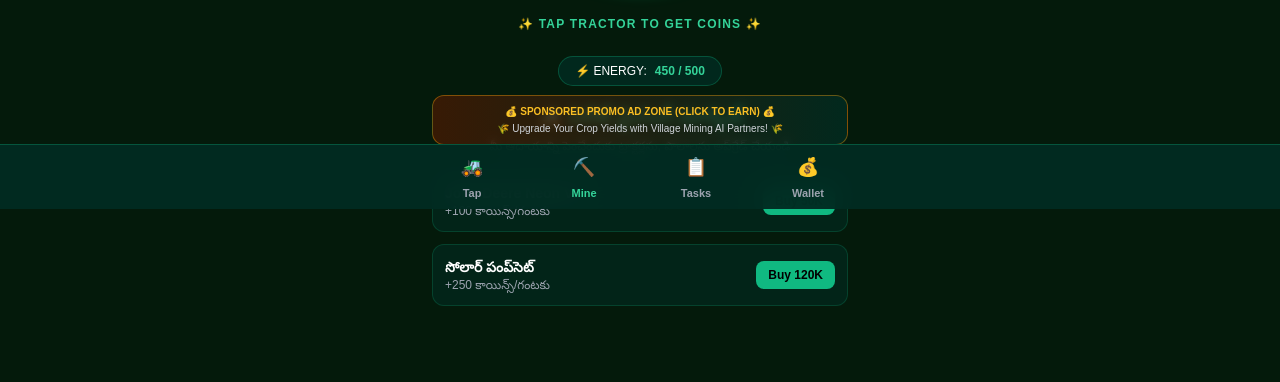
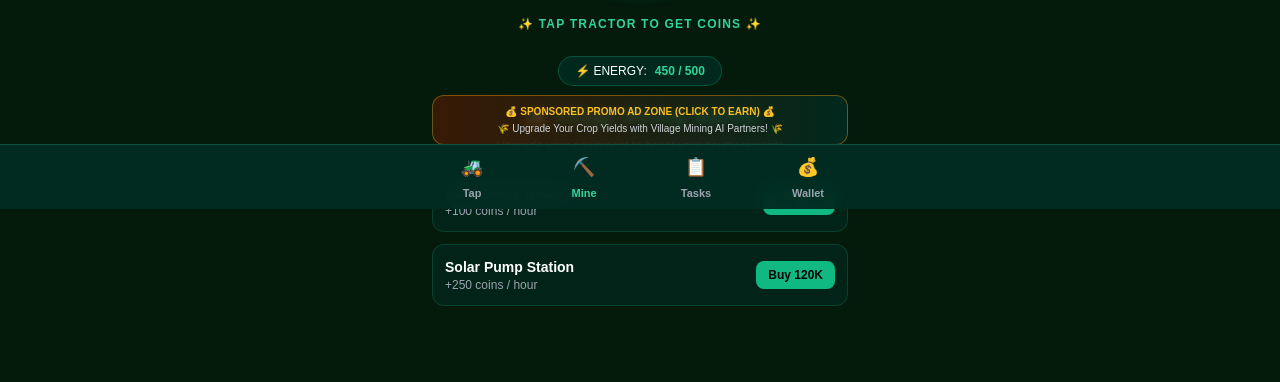
Before and after one commit to murthyAI/Village-Mining-AI, a Flask app: page / in a window 1280 px wide, after a click that opens the changed part. Shown: the part 591-973 px from the top of the page. Run offline with Flask 3, Linux system fonts and the light colour scheme; data comes from the database, SQL or seed files in the repository; some libraries are stand-ins or nearby versions.

Commit message:
Update index.html

```diff
--- a/templates/index.html
+++ b/templates/index.html
@@ -1,5 +1,5 @@
 <!DOCTYPE html>
-<html lang="te">
+<html lang="en">
 <head>
     <meta charset="UTF-8">
     <meta name="viewport" content="width=device-width, initial-scale=1.0">
@@ -75,20 +75,20 @@
         </div>
 
         <div id="mine-page" class="tab-content text-center pt-4">
-            <h3 class="text-xl font-bold text-emerald-400 mb-2">🚜 విలేజ్ మైనింగ్ మార్కెట్</h3>
-            <p class="text-xs text-gray-400 mb-4">మీ ఆదాయాన్ని పెంచేందుకు ట్రాక్టర్లను, పొలాలను అప్‌గ్రేడ్ చేయండి</p>
+            <h3 class="text-xl font-bold text-emerald-400 mb-2">🚜 Village Mining Market</h3>
+            <p class="text-xs text-gray-400 mb-4">Upgrade your equipment to boost your hourly rewards</p>
             <div class="space-y-3 text-left">
                 <div class="bg-emerald-950/60 border border-emerald-500/20 p-3 rounded-xl flex justify-between items-center">
                     <div>
                         <h4 class="font-bold text-sm">John Deere Neon V1</h4>
-                        <p class="text-xs text-gray-400">+100 కాయిన్స్/గంటకు</p>
+                        <p class="text-xs text-gray-400">+100 coins / hour</p>
                     </div>
                     <button class="bg-emerald-500 text-black font-bold text-xs px-3 py-1.5 rounded-lg">Buy 50K</button>
                 </div>
                 <div class="bg-emerald-950/60 border border-emerald-500/20 p-3 rounded-xl flex justify-between items-center">
                     <div>
-                        <h4 class="font-bold text-sm">సోలార్ పంప్‌సెట్</h4>
-                        <p class="text-xs text-gray-400">+250 కాయిన్స్/గంటకు</p>
+                        <h4 class="font-bold text-sm">Solar Pump Station</h4>
+                        <p class="text-xs text-gray-400">+250 coins / hour</p>
                     </div>
                     <button class="bg-emerald-500 text-black font-bold text-xs px-3 py-1.5 rounded-lg">Buy 120K</button>
                 </div>
@@ -96,8 +96,8 @@
         </div>
 
         <div id="tasks-page" class="tab-content text-center pt-4">
-            <h3 class="text-xl font-bold text-emerald-400 mb-2">📋 అదనపు టాస్క్‌లు</h3>
-            <p class="text-xs text-gray-400 mb-4">టాస్క్‌లు పూర్తి చేసి లక్షల్లో కాయిన్స్ సంపాదించండి</p>
+            <h3 class="text-xl font-bold text-emerald-400 mb-2">📋 Bonus Missions</h3>
+            <p class="text-xs text-gray-400 mb-4">Complete simple missions to get huge rewards</p>
             <div class="space-y-3 text-left">
                 <div class="bg-emerald-950/60 border border-emerald-500/20 p-3 rounded-xl flex justify-between items-center">
                     <p class="text-xs font-semibold">Join Our Telegram Channel</p>
@@ -113,7 +113,7 @@
         <div id="wallet-page" class="tab-content text-center pt-8">
             <span class="text-6xl block mb-3">💎</span>
             <h3 class="text-xl font-bold text-emerald-400 mb-2">Web3 Airdrop Wallet</h3>
-            <p class="text-xs text-gray-400 max-w-xs mx-auto mb-6">టోకెన్ లాంచ్ అయ్యాక మీ కాయిన్స్‌ను విత్‌డ్రా చేసుకోవడానికి మీ క్రిప్టో వాలెట్‌ను ఇక్కడ కనెక్ట్ చేయండి.</p>
+            <p class="text-xs text-gray-400 max-w-xs mx-auto mb-6">Connect your decentralized crypto wallet to claim token distribution rewards after the global launch.</p>
             <button class="w-full bg-gradient-to-r from-emerald-500 to-green-500 text-black font-black py-3 rounded-xl shadow-lg shadow-emerald-500/20">Connect Wallet</button>
         </div>
 
```
